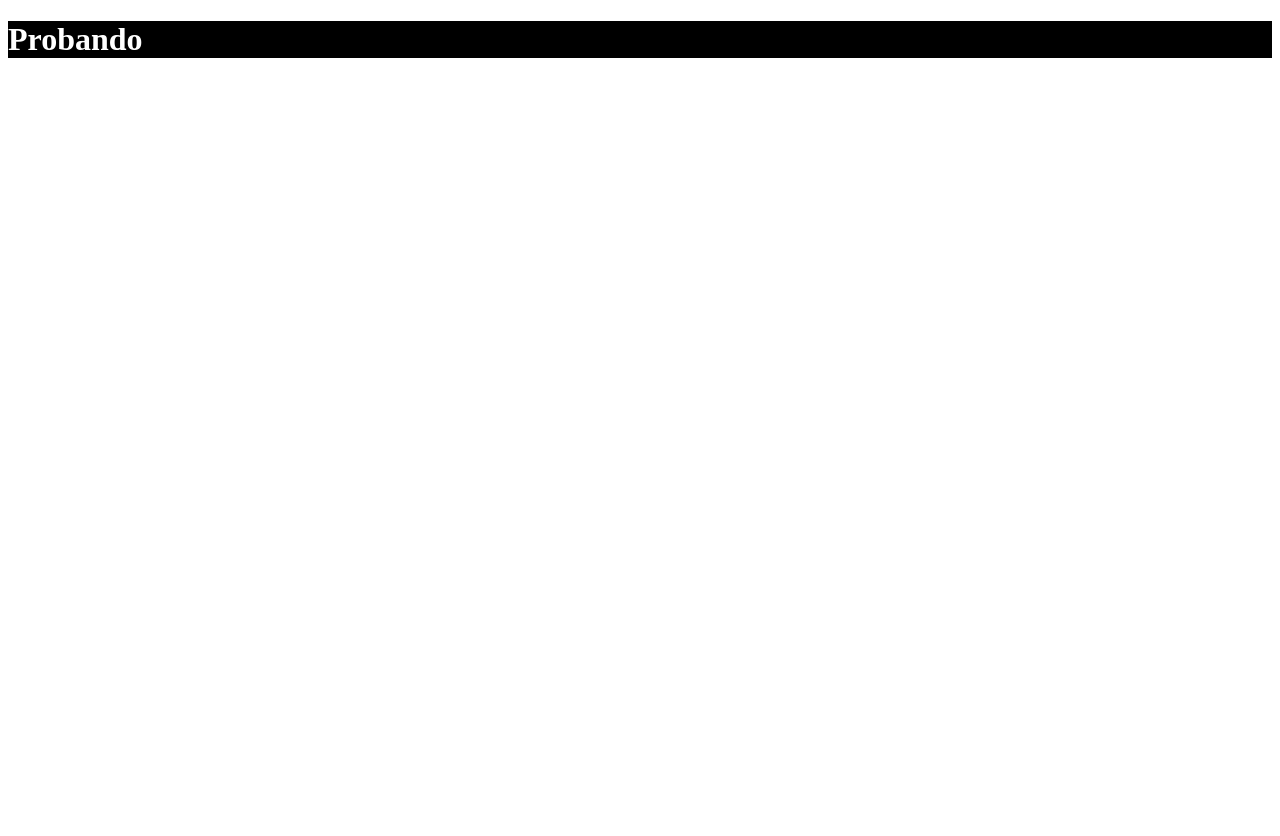
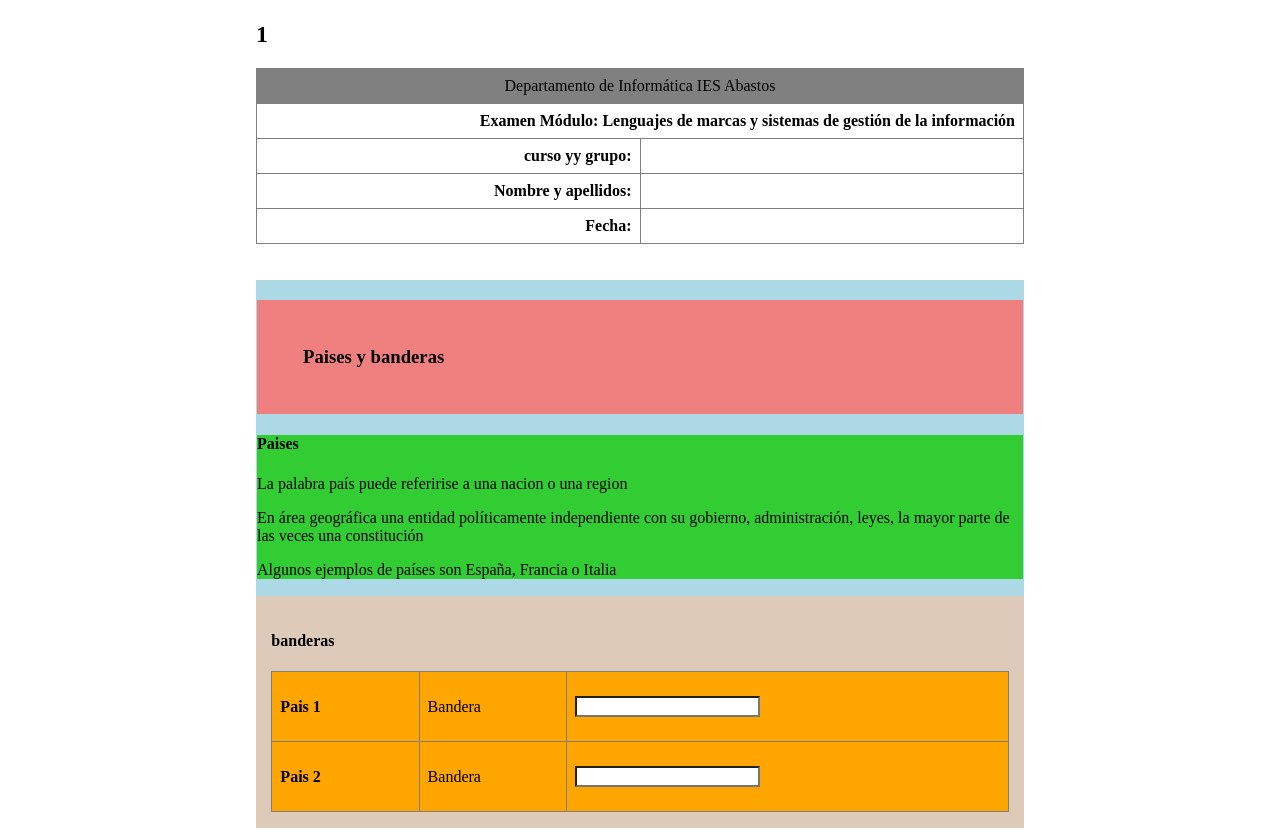
Before and after one commit to Jhotta111/Examen-2, a plain HTML site: page index.html in a window 1280 px wide. Before the commit the page ends 800 px from the top, so only its background shows below. Drawn offline with Linux system fonts and the light colour scheme.

Commit message:
Ultima M

```diff
--- a/estilo.css
+++ b/estilo.css
@@ -1,4 +1,94 @@
-header {
-    background-color: black;
-    color: white;
+body {
+    text-align: right;
+    margin-left: 20%;
+    margin-right: 20%;
 }
+h4 {
+    text-align: left;
+}
+
+tr.medio {
+    text-align: center;
+    background-color: grey;
+}
+th.especial {
+    text-align: right;
+    width: 50%;
+    height: ;
+}
+table {
+    width: 100%;
+    border-collapse: collapse;
+}
+table, th, td, tr {
+    padding: 8px;
+}
+
+
+
+  h2 {
+      text-align: left;
+  }
+
+  div.bordes{
+      background-color: lightblue;
+      text-align: start;
+      padding: 1px;
+  }
+
+  h3.div {
+      background-color: lightcoral;
+      padding: 6%;
+  }
+div.div {
+    background-color: limegreen;
+}
+
+div.div2 {
+    background-color: rgb(221, 202, 184);
+    padding: 2%;
+}
+input {
+    background-color: white;
+}
+
+
+tr.max {
+    text-align: center;
+    background-color: grey;
+}
+th.max {
+    text-align: right;
+    width: 50%;
+    height: ;
+}
+table.max {
+    width: 100%;
+    border-collapse: collapse;
+}
+table.max, th.max, td.max, tr.max {
+    padding: 8px;
+    background-color: orange;
+    text-align: left;
+}
+td.maxi {
+    width: 20%;
+}
+th.max {
+    width: 20%;
+}
+
+
+
+
+
+
+
+p.intro {
+    border: black 10px solid;
+    border-radius: 30px;
+    margin-left: 25%;
+    margin-right: 25%;
+    padding: 20px;
+    background-color: white;
+  }
--- a/index.html
+++ b/index.html
@@ -9,7 +9,7 @@
 <body>
     <header>
         <h1>
-            Probando
+
         </h1>
     </header>
 
@@ -24,7 +24,92 @@
     <main>
         <section>
             <article>
+                <h2>1</h2>
+                <table border="1px">
+                    <tr class="medio">
+                        <td colspan="3">
+                            Departamento de Informática IES Abastos
+                        </td>
+                    </tr>
+                    <tr>
+                        <th class="especial" colspan="2">
+                            Examen Módulo: Lenguajes de marcas y sistemas de gestión de la información
+                        </th>
+                    </tr>
+                    <tr>
+                        <th class="especial">
+                            curso yy grupo:
+                        </th>
+                        <td></td>
+                    </tr>
+                    <tr>
+                        <th class="especial">
+                            Nombre y apellidos:
+                        </th>
+                        <td></td>
+                    </tr>
+                    <tr>
+                        <th class="especial">Fecha:</th>
+                        <td></td>
+                    </tr>
 
+                </table>
+            </article>
+        </section>
+<br><br>
+        <section>
+            <article>
+                <div class="bordes">
+
+                        <h3 class="div">
+                            Paises y banderas
+                        </h3>
+                        <div class="div">
+                            <h4>Paises</h4>
+                            <p>
+                            La palabra país puede referirise a una nacion o una region
+                        </p>
+                        <p>
+                            En área geográfica una entidad políticamente independiente con su gobierno,
+                            administración, leyes, la mayor parte de las veces una constitución
+                       </p>
+                       <p>Algunos ejemplos de países son España, Francia o Italia</p>
+                </div>
+            </div>
+
+                <div class="div2">
+                    <h4>banderas</h4>
+                    <table border="1">
+                        <tr class="max">
+                            <th class="max">
+                                Pais 1
+                            </th>
+                            <td class="maxi">
+                            Bandera
+                            </td>
+                            <td class="max">
+                                <form action="ejemplo.php" method="get">
+                                    <p><input type="text" name="nombre" required></p>
+                                </form>
+
+                            </td>
+                        </tr>
+                        <tr class="max">
+                            <th class="max">
+                                Pais 2
+                            </th>
+                            <td class="maxi">
+                                Bandera
+                            </td>
+                            <td class="max">
+                                <form action="ejemplo.php" method="get">
+                                    <p><input type="text" name="nombre" required></p>
+                                </form>
+                            </td>
+                        </tr>
+
+                    </table>
+                </div>
             </article>
         </section>
     </main>
```
Also changed, not shown: 1 other file.
